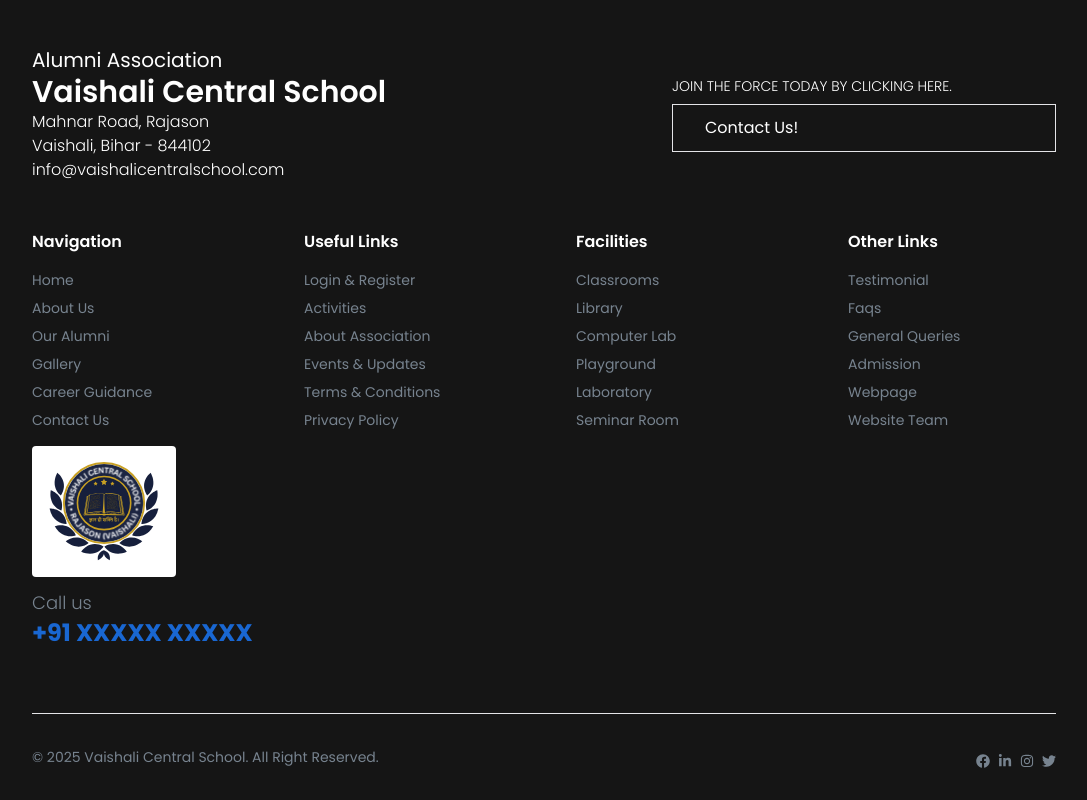
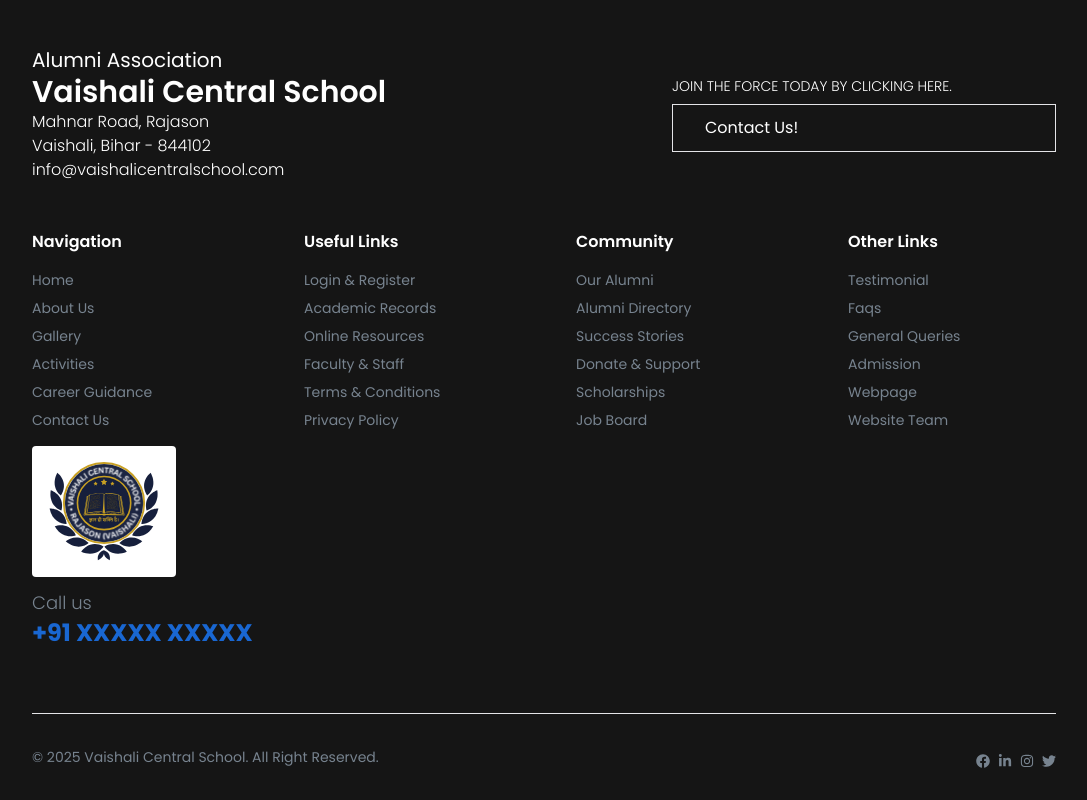
Before and after one commit to the-bipu/vcs-alumni, a Next.js app: page / in a window 1280 px wide. Shown: the part 4939-5739 px from the top of the page, without its empty margins (96-1183 px from the left). Built offline with nearby package versions, Linux system fonts and the light colour scheme; no server answers.

Commit message:
fix naviagations

```diff
--- a/components/common/Footer.tsx
+++ b/components/common/Footer.tsx
@@ -39,8 +39,8 @@ const Footer = () => {
               <p className='mb-2 text-[#fff] text-base font-semibold'>Navigation</p>
               <Link href='/' className='font-normal w-52'>Home</Link>
               <Link href='/about' className='font-normal w-52'>About Us</Link>
-              <Link href='/alumni' className='font-normal w-52'>Our Alumni</Link>
               <Link href='/gallery' className='font-normal w-52'>Gallery</Link>
+              <Link href='/gallery' className='font-normal w-52'>Activities</Link>
               <Link href='/guidance' className='font-normal w-52'>Career Guidance</Link>
               <Link href='/contact' className='font-normal w-52'>Contact Us</Link>
             </div>
@@ -48,21 +48,21 @@ const Footer = () => {
             <div className='flex flex-col gap-2 items-start justify-center w-auto text-sm text-[#77838F]'>
               <p className='mb-2 text-[#fff] text-base font-semibold'>Useful Links</p>
               <Link href='/auth/login' className='font-normal w-52'>Login & Register</Link>
-              <Link href='/gallery' className='font-normal w-52'>Activities</Link>
-              <Link href='/about' className='font-normal w-52'>About Association</Link>
-              <Link href='/events' className='font-normal w-52'>Events & Updates</Link>
+              <Link href='/' className='font-normal w-52'>Academic Records</Link>
+              <Link href='/' className='font-normal w-52'>Online Resources</Link>
+              <Link href='/' className='font-normal w-52'>Faculty & Staff</Link>
               <Link href='/terms' className='font-normal w-52'>Terms & Conditions</Link>
               <Link href='/privacy' className='font-normal w-52'>Privacy Policy</Link>
             </div>
 
             <div className='flex flex-col gap-2 items-start justify-center w-auto text-sm text-[#77838F]'>
-              <p className='mb-2 text-[#fff] text-base font-semibold'>Facilities</p>
-              <Link href='/facility/classrooms' className='font-normal w-52'>Classrooms</Link>
-              <Link href='/facility/library' className='font-normal w-52'>Library</Link>
-              <Link href='/facility/computer-labs' className='font-normal w-52'>Computer Lab</Link>
-              <Link href='/facility/playground' className='font-normal w-52'>Playground</Link>
-              <Link href='/facility/laboratory' className='font-normal w-52'>Laboratory</Link>
-              <Link href='/facility/seminar-room' className='font-normal w-52'>Seminar Room</Link>
+              <p className='mb-2 text-[#fff] text-base font-semibold'>Community</p>
+              <Link href='/alumni' className='font-normal w-52'>Our Alumni</Link>
+              <Link href='/' className='font-normal w-52'>Alumni Directory</Link>
+              <Link href='/' className='font-normal w-52'>Success Stories</Link>
+              <Link href='/' className='font-normal w-52'>Donate & Support</Link>
+              <Link href='/' className='font-normal w-52'>Scholarships</Link>
+              <Link href='/' className='font-normal w-52'>Job Board</Link>
             </div>
 
             <div className='flex flex-col gap-2 items-start justify-center w-auto text-sm text-[#77838F]'>
--- a/pages/events.tsx
+++ /dev/null
@@ -1,70 +0,0 @@
-import React, { useContext, useEffect } from 'react';
-import Image from 'next/image';
-import Head from 'next/head';
-import { UserContext } from '@/context/userContext';
-
-export default function Events() {
-    const { setActiveTab, currentYear } = useContext(UserContext);
-
-    useEffect(() => {
-        setActiveTab('events');
-    }, [setActiveTab]);
-
-    return (
-        <div className='min-h-screen bg-white'>
-
-            <Head>
-                <link rel="icon" href="/favicon.ico" type="image/ico" sizes="70x70" />
-                <title>Events | VCS Alumni | Vaishali Central School | {currentYear}</title>
-                <meta name="description" content="Review the privacy policy for the VCS Alumni network. Learn how we collect, use, and protect user data while ensuring a secure and respectful community experience." />
-                <meta name="keywords" content="VCS Alumni privacy policy, alumni data protection, user privacy, community guidelines, data security, school alumni policies" />
-                <meta name="author" content="vcs-alumni.vercel.app" />
-
-                <meta property="og:title" content="Privacy Policy | VCS Alumni | Vaishali Central School" />
-                <meta property="og:description" content="Understand how the VCS Alumni network safeguards user data, maintains privacy, and enforces community guidelines." />
-                <meta property="og:image" content="/logo/og-vcs.png" />
-                <meta property="og:url" content="https://vcs-alumni.vercel.app/privacy" />
-
-                <meta name="twitter:card" content="summary_large_image" />
-                <meta name="twitter:title" content="Privacy Policy | VCS Alumni | Vaishali Central School" />
-                <meta name="twitter:description" content="Learn how the VCS Alumni network ensures user data privacy, security, and responsible data handling." />
-                <meta name="twitter:image" content="/logo/og-vcs.png" />
-            </Head>
-
-            <div className='w-full h-auto flex flex-col gap-6 items-center justify-center'>
-
-                <div className='w-full h-auto flex flex-col items-center justify-center'>
-                    <div className='w-full h-auto flex items-center justify-center'>
-                        <Image src={'/bg/school-building.jpg'} alt='sphere' width={550} height={550} priority={true} className='w-full h-105 object-cover' />
-                    </div>
-
-                    <div className='flex w-full h-auto items-center justify-center py-20'>
-                        <div className='md:w-10/12 w-11/12 h-auto flex md:flex-row flex-col items-center justify-center gap-8'>
-                            <div className='md:w-1/2 w-full h-auto flex items-center justify-center'>
-                                <Image src={'/bg/alumni.jpg'} alt='sphere' width={550} height={550} priority={true} className='w-full h-96 object-cover' />
-                            </div>
-                            <div className='md:w-1/2 w-full h-auto flex flex-col items-start justify-center'>
-                                <h2 className='md:text-4xl text-xl font-bold text-[#353535] mb-4'>Director's Message</h2>
-                                <p className='text-base text-[#818181] text-justify'>
-                                    Lorem, ipsum dolor sit amet consectetur adipisicing elit. Odit modi illo neque, repellat voluptatum sit, quas quae distinctio reiciendis, at qui? Quod rem sapiente beatae esse omnis tempora ex.
-
-                                    <br />
-
-                                    Lorem ipsum dolor sit amet consectetur, adipisicing elit. Doloribus sint nam commodi hic quos magni adipisci tenetur pariatur fuga obcaecati amet, deleniti voluptas assumenda sunt molestiae, cum ad ipsam. Ullam.
-                                </p>
-                                <button
-                                    className='px-6 py-1.5 transition-all bg-transparent hover:bg-black text-black hover:text-[#fff] text-semibold border-2 border-[#000] rounded-full mt-8'
-                                >
-                                    Explore More
-                                </button>
-                            </div>
-                        </div>
-                    </div>
-
-                </div>
-
-            </div>
-
-        </div>
-    );
-}
```
